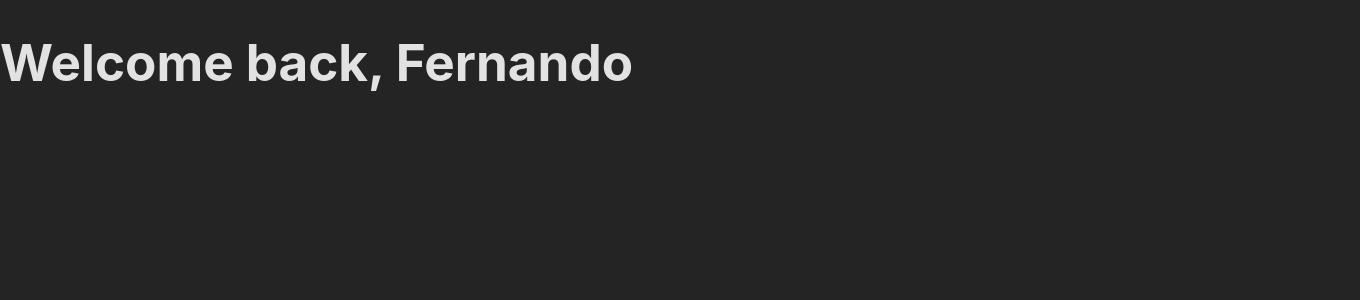
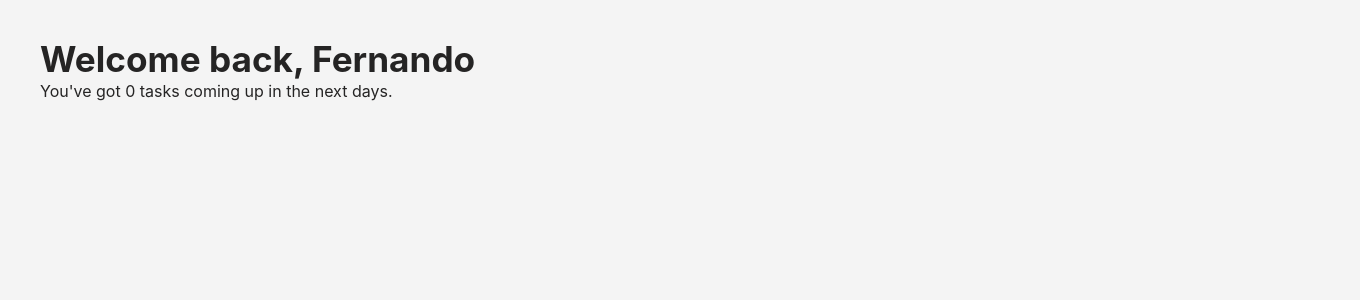
Before and after one commit to fernandoskin90/todos-app, a React (Vite) app: page / in a window 1280 px wide. Shown: the top 300 px of the page, 1360 px wide, since content can reach past the window. Built offline with nearby package versions, Linux system fonts and the light colour scheme; no server answers.

Commit message:
Create some components and page

```diff
--- a/src/App.tsx
+++ b/src/App.tsx
@@ -1,22 +1,18 @@
-import { useEffect } from 'react'
-import { fetchTodos, selectTodos } from './features/todo'
-import { useAppDispatch, useAppSelector } from './store'
+import styled from '@emotion/styled'
+import { Home } from './pages'
+
+const Main = styled.main`
+  width: 100%;
+  height: 100%;
+  display: flex;
+  flex-direction: column;
+`
 
 function App() {
-  const dispatch = useAppDispatch()
-  const {
-    todos: { todos, error, loading },
-  } = useAppSelector(selectTodos)
-
-  useEffect(() => {
-    dispatch(fetchTodos())
-  }, [])
-
-  console.log({ todos, error, loading })
   return (
-    <div className='App'>
-      <h1>Welcome back, Fernando</h1>
-    </div>
+    <Main>
+      <Home />
+    </Main>
   )
 }
 
--- /dev/null
+++ b/src/hooks/index.ts
@@ -0,0 +1 @@
+export * from './useTodos'
--- /dev/null
+++ b/src/hooks/useTodos.ts
@@ -0,0 +1,20 @@
+import { fetchTodos, selectTodos } from '@/features/todo'
+import { useAppDispatch, useAppSelector } from '@/store'
+import { useEffect } from 'react'
+
+export const useTodos = () => {
+  const dispatch = useAppDispatch()
+  const {
+    todos: { todos, error, loading },
+  } = useAppSelector(selectTodos)
+
+  useEffect(() => {
+    dispatch(fetchTodos())
+  }, [])
+
+  return {
+    todos,
+    error,
+    loading,
+  }
+}
--- a/src/index.css
+++ b/src/index.css
@@ -5,8 +5,8 @@
   font-weight: 400;
 
   color-scheme: light dark;
-  color: rgba(255, 255, 255, 0.87);
-  background-color: #242424;
+  color: #252424;
+  background-color: #f4f4f4;
   box-sizing: border-box;
 
   font-synthesis: none;
@@ -18,8 +18,7 @@
 
 body {
   margin: 0;
-  padding: 0;
-  display: flex;
+  padding: 2.5rem;
   width: 100vw;
   height: 100vh;
 }
--- /dev/null
+++ b/src/pages/home/Home.tsx
@@ -0,0 +1,14 @@
+import { useTodos } from '@/hooks'
+import { Header, Title } from './home.styles'
+
+export function Home() {
+  const { todos } = useTodos()
+  return (
+    <>
+      <Header>
+        <Title>Welcome back, Fernando</Title>
+        <span>{`You've got ${todos.size} tasks coming up in the next days.`}</span>
+      </Header>
+    </>
+  )
+}
--- /dev/null
+++ b/src/pages/home/home.styles.ts
@@ -0,0 +1,14 @@
+import styled from '@emotion/styled'
+
+export const Title = styled.h1`
+  margin: 0;
+  padding: 0;
+  font-size: 2.2rem;
+`
+
+export const Header = styled.header`
+  width: 100%;
+  height: 70px;
+  display: flex;
+  flex-direction: column;
+`
--- /dev/null
+++ b/src/pages/home/index.ts
@@ -0,0 +1 @@
+export * from './Home'
--- /dev/null
+++ b/src/pages/index.ts
@@ -0,0 +1 @@
+export * from './home'
```
